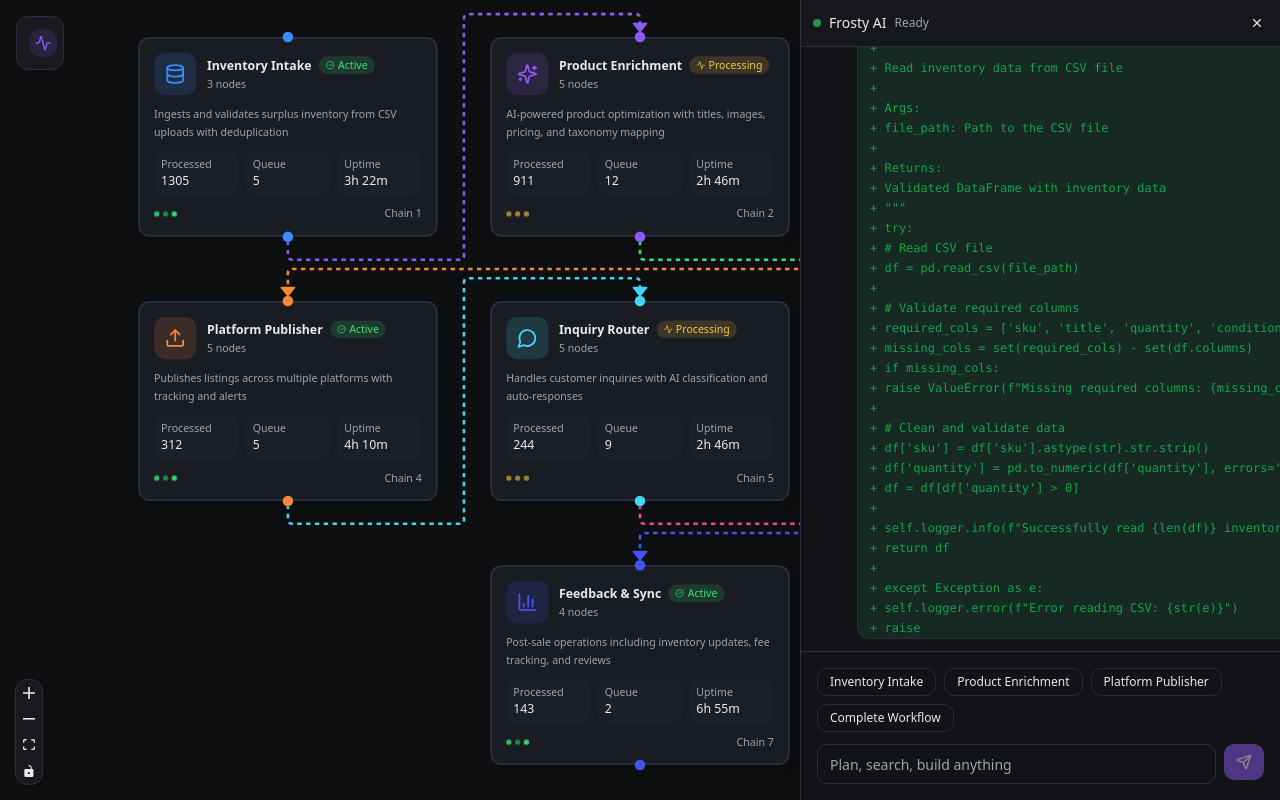
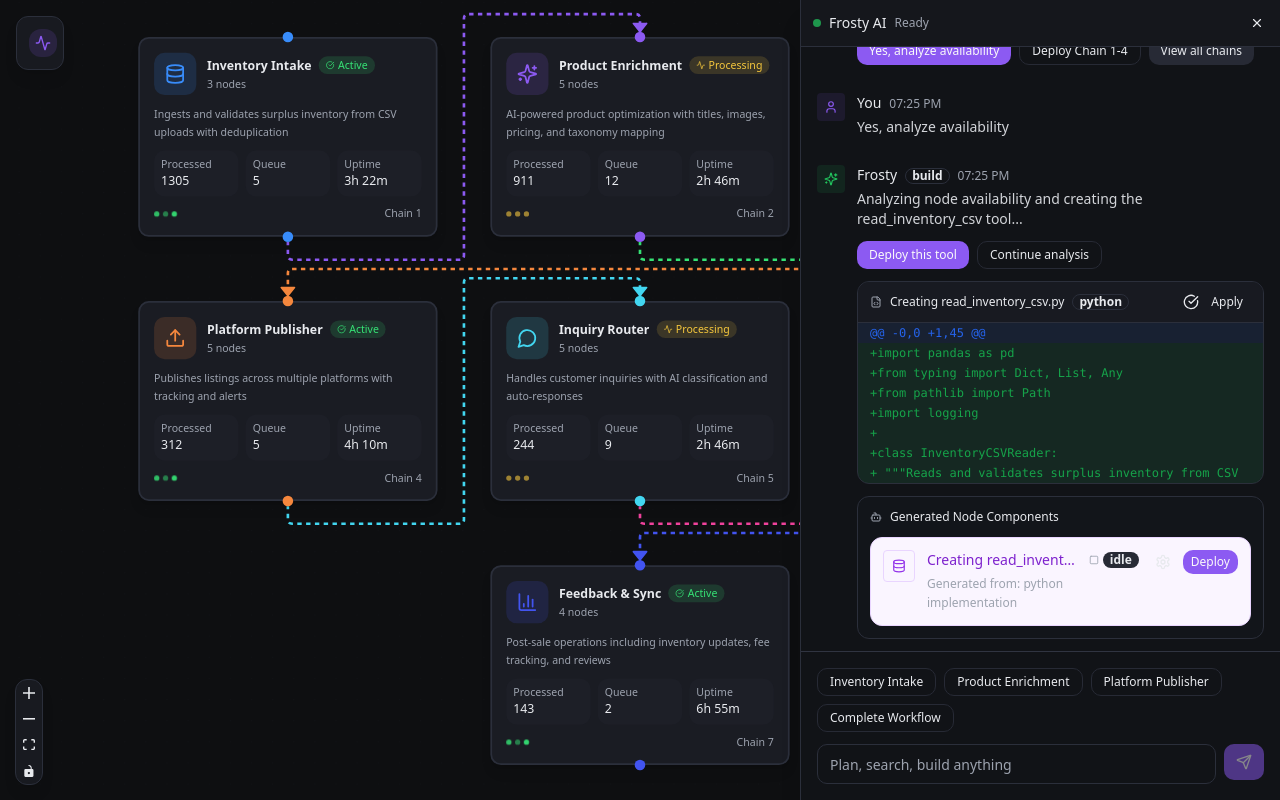
Before and after one commit to stef-writes/node-whisperer, a React (Vite) app in the folder frontend/: page / in a window 1280 px wide. Built offline with nearby package versions, Linux system fonts and the light colour scheme.

Commit message:
auto-commit for ec0c27cd-23a0-487d-9747-4a327d598ffa

```diff
--- a/frontend/src/components/ChatInterface.tsx
+++ b/frontend/src/components/ChatInterface.tsx
@@ -207,24 +207,18 @@ export default function ChatInterface({ onNodeRequest, currentScope }: ChatInter
                           </div>
                         )}
 
-                        {/* Artifacts - Mermaid, Code Diffs, etc */}
+                        {/* Artifacts - Mermaid, Code Diffs, Node Blocks, etc */}
                         {message.artifacts && message.artifacts.length > 0 && (
                           <div className="mt-3 space-y-3">
                             {message.artifacts.map((artifact) => (
                               <div key={artifact.id}>
                                 {/* Mermaid Diagram */}
                                 {(artifact.type === 'diagram' || artifact.type === 'mermaid') && (
-                                  <div className="bg-card/50 border border-border rounded-lg overflow-hidden">
-                                    <div className="flex items-center justify-between px-3 py-2 border-b border-border bg-card/80">
-                                      <div className="flex items-center gap-2">
-                                        <GitBranch size={12} className="text-muted-foreground" />
-                                        <span className="text-xs font-medium">{artifact.title}</span>
-                                      </div>
-                                      <Button
-                                        size="sm"
-                                        variant="ghost"
-                                        className="h-6 px-2 text-xs"
-                                        onClick={() => {
+                                  <MermaidDiagram
+                                    chart={artifact.content}
+                                    title={artifact.title}
+                                    metadata={artifact.metadata}
+                                    onAddToCanvas={() => {
                                       handleAddToCanvas('workflow');
                                       toast({
                                         title: "Added to Canvas",
@@ -232,31 +226,13 @@ export default function ChatInterface({ onNodeRequest, currentScope }: ChatInter
                                         duration: 2000,
                                       });
                                     }}
-                                      >
-                                        <Plus size={10} className="mr-1" />
-                                        Add to Canvas
-                                      </Button>
-                                    </div>
-                                    <div className="p-4 bg-muted/20">
-                                      <pre className="text-xs font-mono text-muted-foreground overflow-x-auto">
-                                        {artifact.content}
-                                      </pre>
-                                      {artifact.metadata && (
-                                        <div className="mt-3 pt-3 border-t border-border/50 text-xs text-muted-foreground">
-                                          <div className="grid grid-cols-2 gap-2">
-                                            <div>Chains: {artifact.metadata.chains}</div>
-                                            <div>Nodes: {artifact.metadata.nodes}</div>
-                                            <div>Tools: {artifact.metadata.tools}</div>
-                                            <div>LLM Nodes: {artifact.metadata.llmNodes}</div>
-                                          </div>
-                                        </div>
-                                      )}
-                                    </div>
-                                  </div>
+                                  />
                                 )}
 
-                                {/* Code/Diff Display */}
+                                {/* Node Blocks for Code/Implementation */}
                                 {artifact.type === 'code' && (
+                                  <div className="space-y-3">
+                                    {/* Show the traditional code view */}
                                     <div className="bg-card/50 border border-border rounded-lg overflow-hidden">
                                       <div className="flex items-center justify-between px-3 py-2 border-b border-border bg-card/80">
                                         <div className="flex items-center gap-2">
@@ -282,7 +258,7 @@ export default function ChatInterface({ onNodeRequest, currentScope }: ChatInter
                                           Apply
                                         </Button>
                                       </div>
-                                    <div className="font-mono text-xs">
+                                      <div className="font-mono text-xs max-h-40 overflow-auto">
                                         {artifact.content.split('\n').map((line, i) => (
                                           <div
                                             key={i}
@@ -298,10 +274,49 @@ export default function ChatInterface({ onNodeRequest, currentScope }: ChatInter
                                         ))}
                                       </div>
                                     </div>
+
+                                    {/* Show as Node Blocks */}
+                                    <div className="bg-card/30 border border-border rounded-lg p-3">
+                                      <div className="flex items-center gap-2 mb-3">
+                                        <Bot size={12} className="text-muted-foreground" />
+                                        <span className="text-xs font-medium text-foreground">Generated Node Components</span>
+                                      </div>
+                                      <NodeBlockGrid
+                                        nodes={convertArtifactToNodes(artifact)}
+                                        onDeploy={(node) => {
+                                          console.log('Deploying node:', node);
+                                          toast({
+                                            title: "Node Deployed",
+                                            description: `${node.title} added to canvas`,
+                                            duration: 2000,
+                                          });
+                                        }}
+                                        onConfigure={(node) => {
+                                          console.log('Configuring node:', node);
+                                        }}
+                                        onViewDetails={(node) => {
+                                          console.log('Viewing node details:', node);
+                                        }}
+                                      />
+                                    </div>
+                                  </div>
+                                )}
+
+                                {/* Spec/Analysis artifacts as node blocks */}
+                                {(artifact.type === 'spec' || artifact.type === 'analysis') && (
+                                  <div className="bg-card/30 border border-border rounded-lg p-3">
+                                    <div className="flex items-center gap-2 mb-3">
+                                      <GitBranch size={12} className="text-muted-foreground" />
+                                      <span className="text-xs font-medium text-foreground">{artifact.title}</span>
+                                    </div>
+                                    <pre className="text-xs font-mono text-muted-foreground overflow-x-auto bg-muted/20 p-2 rounded">
+                                      {artifact.content}
+                                    </pre>
+                                  </div>
                                 )}
 
                                 {/* Other artifact types */}
-                                {artifact.type !== 'diagram' && artifact.type !== 'mermaid' && artifact.type !== 'code' && (
+                                {!['diagram', 'mermaid', 'code', 'spec', 'analysis'].includes(artifact.type) && (
                                   <div className="bg-card/50 border border-border rounded-lg p-3">
                                     <div className="flex items-center gap-2 mb-2">
                                       <FileText size={12} className="text-muted-foreground" />
```
Lines whose indentation alone changed are shown as unchanged.
